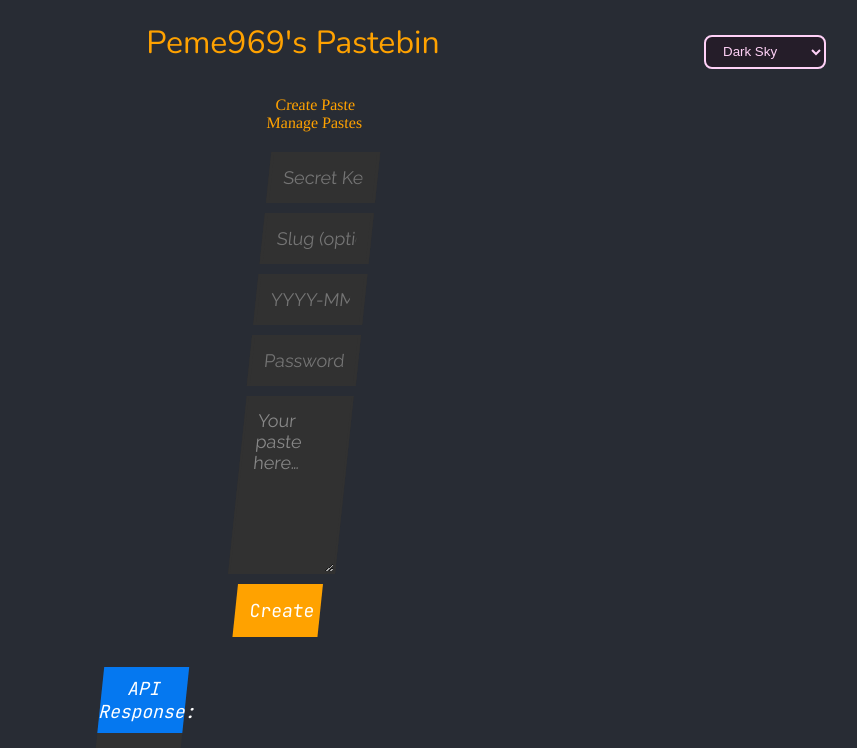
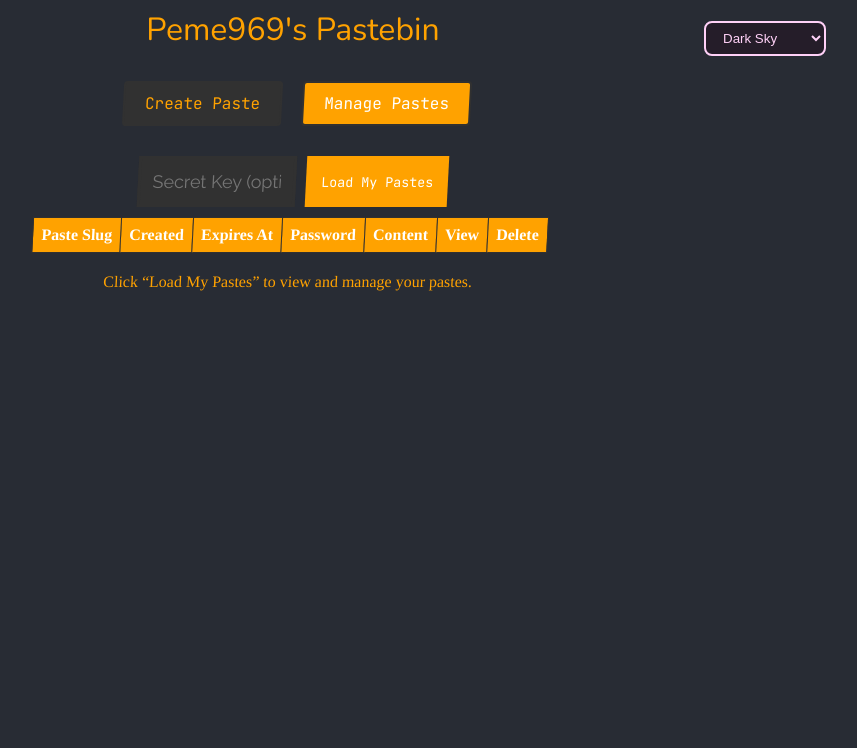
Before and after one commit to peme969/pastebin, a website: page src/index.html in a window 1280 px wide. Both pictures are taken after a click on the element "Manage Pastes". Shown: the top 748 px of the page, without its empty margins (355-1212 px from the left). Drawn offline with nearby package versions, Linux system fonts and the light colour scheme.

Commit message:
style: add layout for tabs and manage views

```diff
--- a/src/style.css
+++ b/src/style.css
@@ -261,3 +261,117 @@ textarea:focus {
 .bad {
   color: red;
 }
+
+/* Navbar */
+.navbar {
+  display: flex;
+  justify-content: center;
+  align-items: center;
+  gap: 1rem;
+  margin-bottom: 20px;
+}
+
+.navbar h1 {
+  margin: 0;
+}
+
+/* Tabs */
+.tabs {
+  display: flex;
+  justify-content: center;
+  gap: 20px;
+  margin-bottom: 20px;
+}
+
+.tab {
+  cursor: pointer;
+  padding: 10px 20px;
+  background-color: #313131;
+  border: 2px solid #313131;
+  border-radius: 4px;
+  font-family: "JetBrains Mono", serif;
+  font-optical-sizing: auto;
+  font-weight: 400;
+  font-style: normal;
+}
+
+.tab:not(.active):hover {
+  background-color: #444;
+}
+
+.tab.active {
+  background-color: var(--dynamic-text);
+  color: #ffffff;
+}
+
+.tab-content {
+  display: none;
+}
+
+.tab-content.active {
+  display: block;
+}
+
+/* Manage inputs */
+.manage-inputs {
+  display: flex;
+  justify-content: center;
+  gap: 10px;
+  margin-bottom: 10px;
+}
+
+/* Buttons */
+.btn {
+  padding: 10px 15px;
+  background-color: var(--dynamic-text);
+  border: none;
+  color: #ffffff;
+  cursor: pointer;
+  font-family: "JetBrains Mono", serif;
+  font-optical-sizing: auto;
+  font-weight: 400;
+  font-style: normal;
+}
+
+.btn:hover {
+  background-color: #83a0a0;
+}
+
+.btn.delete {
+  background-color: #ff4d4d;
+}
+
+.btn.delete:hover {
+  background-color: #ff6666;
+}
+
+/* Manage table */
+#pastes-table {
+  width: 100%;
+  border-collapse: collapse;
+  margin-top: 10px;
+}
+
+#pastes-table th,
+#pastes-table td {
+  border: 1px solid #313131;
+  padding: 8px;
+  text-align: left;
+}
+
+#pastes-table th {
+  background-color: var(--dynamic-text);
+  color: #ffffff;
+}
+
+.content-snippet {
+  max-width: 200px;
+  overflow: hidden;
+  text-overflow: ellipsis;
+  white-space: pre-wrap;
+}
+
+.info-box {
+  margin-top: 20px;
+  text-align: center;
+}
```
